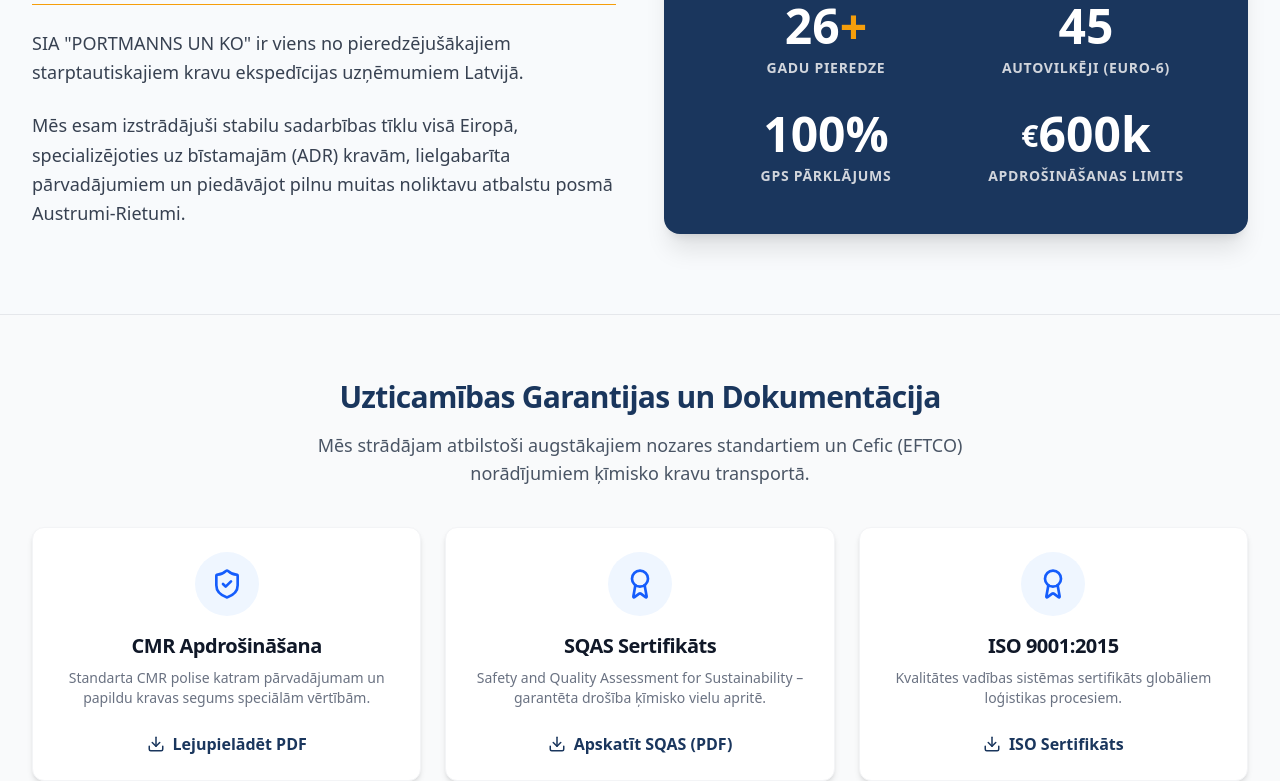
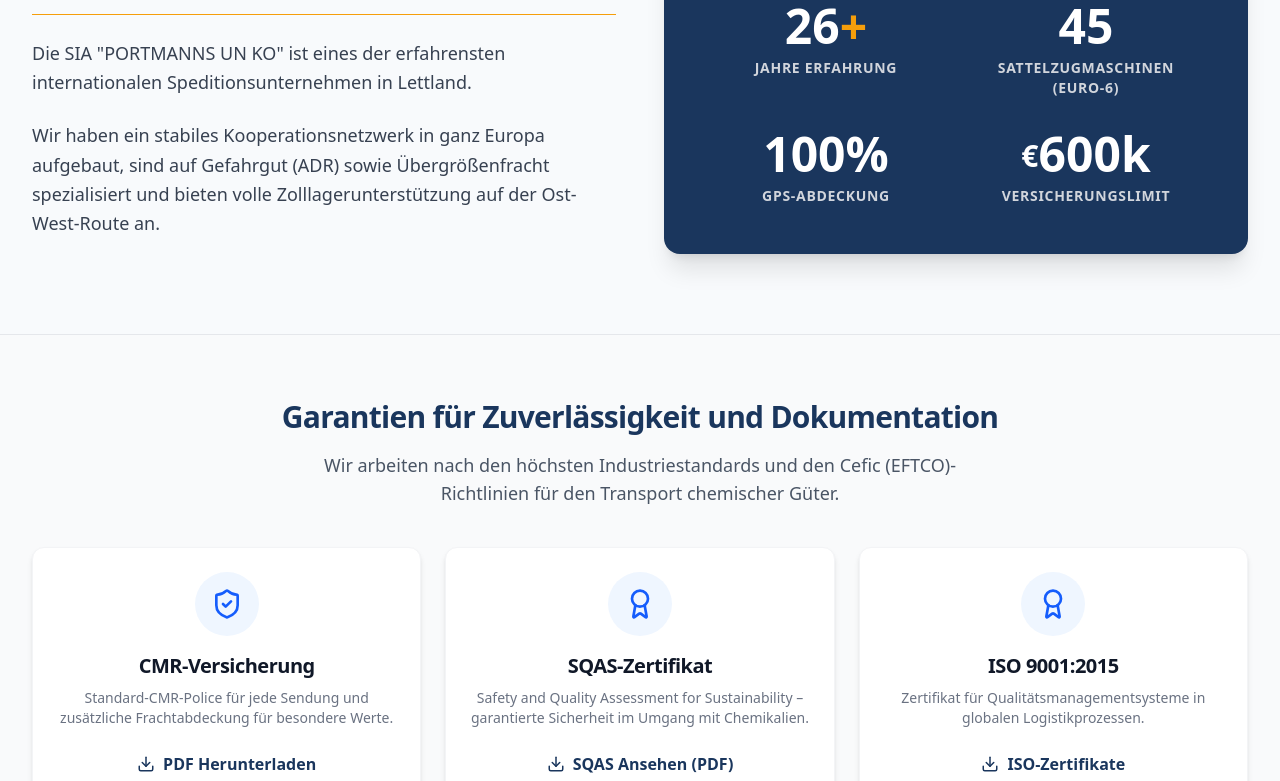
Before and after one commit to sandaveisa-cloud/portmann-logistics, a Next.js app: page /de/about in a window 1280 px wide. Shown: the part 982-1763 px from the top of the page. Built offline with nearby package versions, Linux system fonts and the light colour scheme.

Commit message:
feat: About (Par mums) lapas pilna i18n lokalizācija

```diff
--- a/app/[locale]/about/page.tsx
+++ b/app/[locale]/about/page.tsx
@@ -7,6 +7,7 @@
 
 export default function AboutPage() {
     const t = useTranslations('Navigation');
+    const tAbout = useTranslations('About');
     const { ref, inView } = useInView({ threshold: 0.3, triggerOnce: true });
 
     return (
@@ -27,8 +28,8 @@
                     <div className="w-full h-64 md:h-[400px] rounded-2xl overflow-hidden shadow-xl relative group">
                         <div className="absolute inset-0 bg-[url('/adazi-base.png')] bg-cover bg-center group-hover:scale-105 transition-transform duration-1000"></div>
                         <div className="absolute inset-0 bg-gradient-to-t from-gray-900/95 via-gray-900/30 to-transparent flex flex-col justify-end p-8 md:p-12">
-                            <h3 className="text-white text-3xl md:text-4xl font-black mb-3">Mūsu Loģistikas Bāze Ādažos</h3>
-                            <p className="text-gray-300 max-w-2xl text-lg md:text-xl font-semibold">Muižas iela 11 un 11a. Stratēģiski izdevīgs perimetrs ar slēgtu noliktavu un apsargātu stāvvietu DAF autovilkēju flotei.</p>
+                            <h3 className="text-white text-3xl md:text-4xl font-black mb-3">{tAbout('baseTitle')}</h3>
+                            <p className="text-gray-300 max-w-2xl text-lg md:text-xl font-semibold">{tAbout('baseDesc')}</p>
                         </div>
                     </div>
                 </section>
@@ -36,9 +37,9 @@
                 {/* Vēsture un Flotes Skaitītāji */}
                 <section className="mb-20 grid grid-cols-1 lg:grid-cols-2 gap-12 items-center">
                     <div className="text-lg text-gray-700 space-y-6">
-                        <h2 className="text-3xl font-bold text-accent mb-6 border-b pb-4">Starptautiska Pieredze Kopš 1998. Gada</h2>
-                        <p>SIA "PORTMANNS UN KO" ir viens no pieredzējušākajiem starptautiskajiem kravu ekspedīcijas uzņēmumiem Latvijā.</p>
-                        <p>Mēs esam izstrādājuši stabilu sadarbības tīklu visā Eiropā, specializējoties uz bīstamajām (ADR) kravām, lielgabarīta pārvadājumiem un piedāvājot pilnu muitas noliktavu atbalstu posmā Austrumi-Rietumi.</p>
+                        <h2 className="text-3xl font-bold text-accent mb-6 border-b pb-4">{tAbout('expTitle')}</h2>
+                        <p>{tAbout('expP1')}</p>
+                        <p>{tAbout('expP2')}</p>
                     </div>
 
                     <div ref={ref} className="bg-primary text-white p-8 rounded-2xl shadow-xl border-t-8 border-accent grid grid-cols-2 gap-8 text-center p-12">
@@ -46,25 +47,25 @@
                             <div className="text-5xl font-black mb-2">
                                 {inView ? <CountUp end={26} duration={2.5} /> : '0'}<span className="text-accent">+</span>
                             </div>
-                            <p className="text-gray-300 font-semibold uppercase tracking-wider text-sm">Gadu Pieredze</p>
+                            <p className="text-gray-300 font-semibold uppercase tracking-wider text-sm">{tAbout('stats1')}</p>
                         </div>
                         <div>
                             <div className="text-5xl font-black mb-2">
                                 {inView ? <CountUp end={45} duration={2.5} /> : '0'}
                             </div>
-                            <p className="text-gray-300 font-semibold uppercase tracking-wider text-sm">Autovilkēji (EURO-6)</p>
+                            <p className="text-gray-300 font-semibold uppercase tracking-wider text-sm">{tAbout('stats2')}</p>
                         </div>
                         <div>
                             <div className="text-5xl font-black mb-2">
                                 {inView ? <CountUp end={100} duration={2.5} /> : '0'}%
                             </div>
-                            <p className="text-gray-300 font-semibold uppercase tracking-wider text-sm">GPS Pārklājums</p>
+                            <p className="text-gray-300 font-semibold uppercase tracking-wider text-sm">{tAbout('stats3')}</p>
                         </div>
                         <div>
                             <div className="text-5xl font-black mb-2 flex justify-center items-center">
                                 <span className="text-3xl font-extrabold mt-1">€</span>{inView ? <CountUp end={600} duration={2.5} /> : '0'}k
                             </div>
-                            <p className="text-gray-300 font-semibold uppercase tracking-wider text-sm">Apdrošināšanas Limits</p>
+                            <p className="text-gray-300 font-semibold uppercase tracking-wider text-sm">{tAbout('stats4')}</p>
                         </div>
                     </div>
                 </section>
@@ -73,8 +74,8 @@
                 <section className="bg-gray-50 -mx-4 sm:-mx-6 lg:-mx-8 px-4 sm:px-6 lg:px-8 py-16 border-y border-gray-200">
                     <div className="max-w-7xl mx-auto">
                         <div className="text-center mb-10">
-                            <h2 className="text-3xl font-bold text-primary mb-4">Uzticamības Garantijas un Dokumentācija</h2>
-                            <p className="text-lg text-gray-600 max-w-2xl mx-auto">Mēs strādājam atbilstoši augstākajiem nozares standartiem un Cefic (EFTCO) norādījumiem ķīmisko kravu transportā.</p>
+                            <h2 className="text-3xl font-bold text-primary mb-4">{tAbout('certsTitle')}</h2>
+                            <p className="text-lg text-gray-600 max-w-2xl mx-auto">{tAbout('certsSubtitle')}</p>
                         </div>
 
                         <div className="grid grid-cols-1 md:grid-cols-3 gap-6">
@@ -83,10 +84,10 @@
                                 <div className="w-16 h-16 bg-blue-50 text-blue-600 rounded-full flex items-center justify-center mb-4">
                                     <ShieldCheck size={32} />
                                 </div>
-                                <h3 className="text-xl font-bold text-gray-900 mb-2">CMR Apdrošināšana</h3>
-                                <p className="text-gray-500 text-sm mb-6 flex-grow">Standarta CMR polise katram pārvadājumam un papildu kravas segums speciālām vērtībām.</p>
+                                <h3 className="text-xl font-bold text-gray-900 mb-2">{tAbout('cmrTitle')}</h3>
+                                <p className="text-gray-500 text-sm mb-6 flex-grow">{tAbout('cmrDesc')}</p>
                                 <button className="flex items-center gap-2 text-primary font-bold hover:text-accent transition-colors">
-                                    <Download size={18} /> Lejupielādēt PDF
+                                    <Download size={18} /> {tAbout('cmrBtn')}
                                 </button>
                             </motion.div>
 
@@ -95,10 +96,10 @@
                                 <div className="w-16 h-16 bg-blue-50 text-blue-600 rounded-full flex items-center justify-center mb-4">
                                     <Award size={32} />
                                 </div>
-                                <h3 className="text-xl font-bold text-gray-900 mb-2">SQAS Sertifikāts</h3>
-                                <p className="text-gray-500 text-sm mb-6 flex-grow">Safety and Quality Assessment for Sustainability – garantēta drošība ķīmisko vielu apritē.</p>
+                                <h3 className="text-xl font-bold text-gray-900 mb-2">{tAbout('sqasTitle')}</h3>
+                                <p className="text-gray-500 text-sm mb-6 flex-grow">{tAbout('sqasDesc')}</p>
                                 <button className="flex items-center gap-2 text-primary font-bold hover:text-accent transition-colors">
-                                    <Download size={18} /> Apskatīt SQAS (PDF)
+                                    <Download size={18} /> {tAbout('sqasBtn')}
                                 </button>
                             </motion.div>
 
@@ -107,10 +108,10 @@
                                 <div className="w-16 h-16 bg-blue-50 text-blue-600 rounded-full flex items-center justify-center mb-4">
                                     <Award size={32} />
                                 </div>
-                                <h3 className="text-xl font-bold text-gray-900 mb-2">ISO 9001:2015</h3>
-                                <p className="text-gray-500 text-sm mb-6 flex-grow">Kvalitātes vadības sistēmas sertifikāts globāliem loģistikas procesiem.</p>
+                                <h3 className="text-xl font-bold text-gray-900 mb-2">{tAbout('isoTitle')}</h3>
+                                <p className="text-gray-500 text-sm mb-6 flex-grow">{tAbout('isoDesc')}</p>
                                 <button className="flex items-center gap-2 text-primary font-bold hover:text-accent transition-colors">
-                                    <Download size={18} /> ISO Sertifikāts
+                                    <Download size={18} /> {tAbout('isoBtn')}
                                 </button>
                             </motion.div>
                         </div>
--- a/messages/de.json
+++ b/messages/de.json
@@ -49,5 +49,27 @@
         "other1": "Straßenfracht in Europa (EURO-6, MEGA-Auflieger)",
         "other2": "Seefrachtspedition",
         "other3": "Lagerung und Zolllagerdienstleistungen in Adazi"
+    },
+    "About": {
+        "baseTitle": "Unsere Logistikbasis in Adazi",
+        "baseDesc": "Muizas Straße 11 und 11a. Strategisch vorteilhaftes Gebiet mit geschlossenem Lager und bewachtem Parkplatz für die DAF-Lkw-Flotte.",
+        "expTitle": "Internationale Erfahrung seit 1998",
+        "expP1": "Die SIA \"PORTMANNS UN KO\" ist eines der erfahrensten internationalen Speditionsunternehmen in Lettland.",
+        "expP2": "Wir haben ein stabiles Kooperationsnetzwerk in ganz Europa aufgebaut, sind auf Gefahrgut (ADR) sowie Übergrößenfracht spezialisiert und bieten volle Zolllagerunterstützung auf der Ost-West-Route an.",
+        "stats1": "Jahre Erfahrung",
+        "stats2": "Sattelzugmaschinen (EURO-6)",
+        "stats3": "GPS-Abdeckung",
+        "stats4": "Versicherungslimit",
+        "certsTitle": "Garantien für Zuverlässigkeit und Dokumentation",
+        "certsSubtitle": "Wir arbeiten nach den höchsten Industriestandards und den Cefic (EFTCO)-Richtlinien für den Transport chemischer Güter.",
+        "cmrTitle": "CMR-Versicherung",
+        "cmrDesc": "Standard-CMR-Police für jede Sendung und zusätzliche Frachtabdeckung für besondere Werte.",
+        "cmrBtn": "PDF Herunterladen",
+        "sqasTitle": "SQAS-Zertifikat",
+        "sqasDesc": "Safety and Quality Assessment for Sustainability – garantierte Sicherheit im Umgang mit Chemikalien.",
+        "sqasBtn": "SQAS Ansehen (PDF)",
+        "isoTitle": "ISO 9001:2015",
+        "isoDesc": "Zertifikat für Qualitätsmanagementsysteme in globalen Logistikprozessen.",
+        "isoBtn": "ISO-Zertifikate"
     }
 }
--- a/messages/en.json
+++ b/messages/en.json
@@ -49,5 +49,27 @@
         "other1": "Road Freight in Europe (EURO-6, MEGA trailers)",
         "other2": "Sea Freight forwarding",
         "other3": "Warehousing and customs warehouse services in Adazi"
+    },
+    "About": {
+        "baseTitle": "Our Logistics Base in Adazi",
+        "baseDesc": "Muizas street 11 and 11a. Strategically advantageous perimeter with a closed warehouse and guarded parking for the DAF truck fleet.",
+        "expTitle": "International Experience Since 1998",
+        "expP1": "\"PORTMANNS UN KO\" Ltd. is one of the most experienced international freight forwarding companies in Latvia.",
+        "expP2": "We have developed a stable cooperation network throughout Europe, specializing in dangerous (ADR) goods, oversized cargo, and providing full customs warehouse support on the East-West route.",
+        "stats1": "Years of Experience",
+        "stats2": "Trucks (EURO-6)",
+        "stats3": "GPS Coverage",
+        "stats4": "Insurance Limit",
+        "certsTitle": "Guarantees of Reliability and Documentation",
+        "certsSubtitle": "We work in accordance with the highest industry standards and Cefic (EFTCO) guidelines for chemical transport.",
+        "cmrTitle": "CMR Insurance",
+        "cmrDesc": "Standard CMR policy for every shipment and additional cargo coverage for special values.",
+        "cmrBtn": "Download PDF",
+        "sqasTitle": "SQAS Certificate",
+        "sqasDesc": "Safety and Quality Assessment for Sustainability – guaranteed safety in chemical circulation.",
+        "sqasBtn": "View SQAS (PDF)",
+        "isoTitle": "ISO 9001:2015",
+        "isoDesc": "Quality management system certificate for global logistics processes.",
+        "isoBtn": "ISO Certificate"
     }
 }
--- a/messages/lv.json
+++ b/messages/lv.json
@@ -49,5 +49,27 @@
     "other1": "Sauszemes kravas Eiropā (EURO-6, MEGA treileri)",
     "other2": "Jūras kravu ekspedīcija",
     "other3": "Noliktavas un muitas noliktavas pakalpojumi Ādažos"
+  },
+  "About": {
+    "baseTitle": "Mūsu Loģistikas Bāze Ādažos",
+    "baseDesc": "Muižas iela 11 un 11a. Stratēģiski izdevīgs perimetrs ar slēgtu noliktavu un apsargātu stāvvietu DAF autovilkēju flotei.",
+    "expTitle": "Starptautiska Pieredze Kopš 1998. Gada",
+    "expP1": "SIA \"PORTMANNS UN KO\" ir viens no pieredzējušākajiem starptautiskajiem kravu ekspedīcijas uzņēmumiem Latvijā.",
+    "expP2": "Mēs esam izstrādājuši stabilu sadarbības tīklu visā Eiropā, specializējoties uz bīstamajām (ADR) kravām, lielgabarīta pārvadājumiem un piedāvājot pilnu muitas noliktavu atbalstu posmā Austrumi-Rietumi.",
+    "stats1": "Gadu Pieredze",
+    "stats2": "Autovilkēji (EURO-6)",
+    "stats3": "GPS Pārklājums",
+    "stats4": "Apdrošināšanas Limits",
+    "certsTitle": "Uzticamības Garantijas un Dokumentācija",
+    "certsSubtitle": "Mēs strādājam atbilstoši augstākajiem nozares standartiem un Cefic (EFTCO) norādījumiem ķīmisko kravu transportā.",
+    "cmrTitle": "CMR Apdrošināšana",
+    "cmrDesc": "Standarta CMR polise katram pārvadājumam un papildu kravas segums speciālām vērtībām.",
+    "cmrBtn": "Lejupielādēt PDF",
+    "sqasTitle": "SQAS Sertifikāts",
+    "sqasDesc": "Safety and Quality Assessment for Sustainability – garantēta drošība ķīmisko vielu apritē.",
+    "sqasBtn": "Apskatīt SQAS (PDF)",
+    "isoTitle": "ISO 9001:2015",
+    "isoDesc": "Kvalitātes vadības sistēmas sertifikāts globāliem loģistikas procesiem.",
+    "isoBtn": "ISO Sertifikāts"
   }
 }
--- a/messages/ru.json
+++ b/messages/ru.json
@@ -49,5 +49,27 @@
         "other1": "Наземные перевозки по Европе (EURO-6, тягачи MEGA)",
         "other2": "Морское экспедирование грузов",
         "other3": "Услуги склада и таможенного склада в Адажи"
+    },
+    "About": {
+        "baseTitle": "Наша Логистическая База в Адажи",
+        "baseDesc": "Ул. Муйжас 11 и 11а. Стратегически выгодная территория с закрытым складом и охраняемой стоянкой для парка тягачей DAF.",
+        "expTitle": "Международный Опыт с 1998 Года",
+        "expP1": "ООО «PORTMANNS UN KO» — одна из самых опытных международных транспортно-экспедиторских компаний в Латвии.",
+        "expP2": "Мы создали стабильную сеть сотрудничества по всей Европе, специализируясь на перевозке опасных (ADR) и негабаритных грузов, предоставляя полную поддержку таможенного склада на маршруте Восток-Запад.",
+        "stats1": "Лет Опыта",
+        "stats2": "Тягачи (EURO-6)",
+        "stats3": "Покрытие GPS",
+        "stats4": "Лимит Страхования",
+        "certsTitle": "Гарантии Надежности и Документация",
+        "certsSubtitle": "Мы работаем в соответствии с высочайшими отраслевыми стандартами и требованиями Cefic (EFTCO) по перевозке химических грузов.",
+        "cmrTitle": "Страхование CMR",
+        "cmrDesc": "Стандартный полис CMR для каждой перевозки и дополнительное покрытие грузов особой ценности.",
+        "cmrBtn": "Скачать PDF",
+        "sqasTitle": "Сертификат SQAS",
+        "sqasDesc": "Safety and Quality Assessment for Sustainability – гарантированная безопасность при обращении с химическими веществами.",
+        "sqasBtn": "Смотреть SQAS (PDF)",
+        "isoTitle": "ISO 9001:2015",
+        "isoDesc": "Сертификат системы менеджмента качества для глобальных логистических процессов.",
+        "isoBtn": "Сертификат ISO"
     }
 }
```
